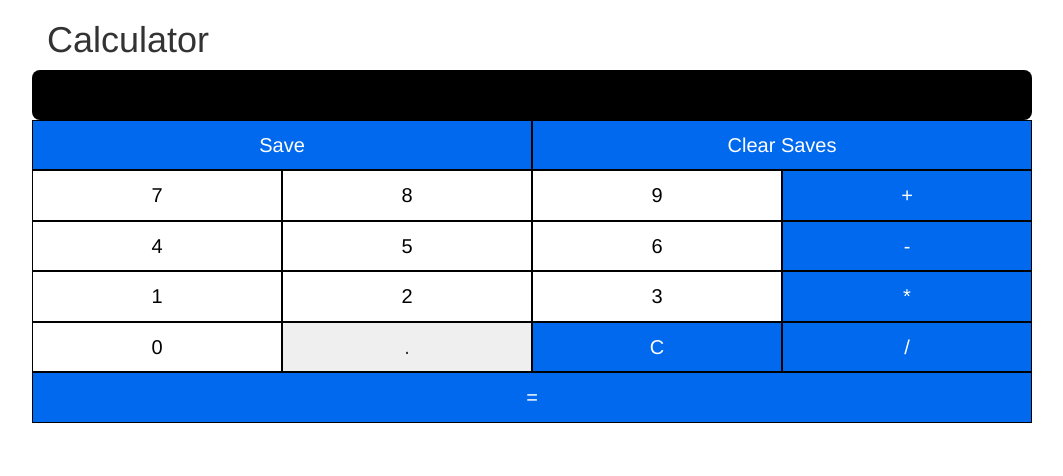
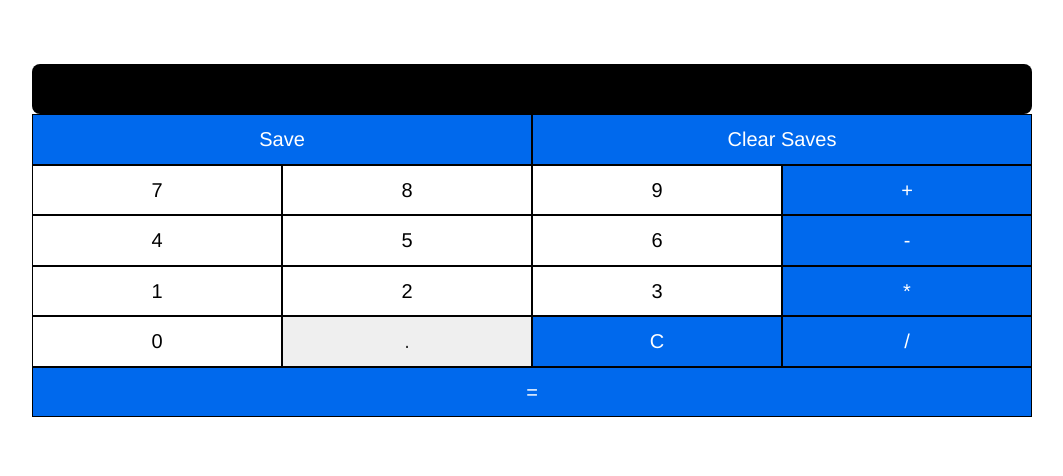
Before and after one commit to alps991/Responsive-Calculator, a website: page public/index.html in a window 1280 px wide. Shown: the whole page, without its empty margins (108-1171 px from the left). Drawn offline with nearby package versions, Linux system fonts and the light colour scheme.

Commit message:
removed heading

```diff
--- a/public/index.html
+++ b/public/index.html
@@ -14,7 +14,6 @@
 
 <body>
 	<div class="container-fluid">
-		<h1>Calculator</h1>
 		<div class="row" id="solution">
 		</div>
 		<div id="calculator">
--- a/public/styles.css
+++ b/public/styles.css
@@ -9,6 +9,12 @@ body, html, .container-fluid {
 
 .container-fluid {
 	max-width: 1000px;
+}
+
+@media (min-width: 800px) {
+	.container-fluid {
+		padding-top: 5%;
+	}
 }
 
 button {
```
